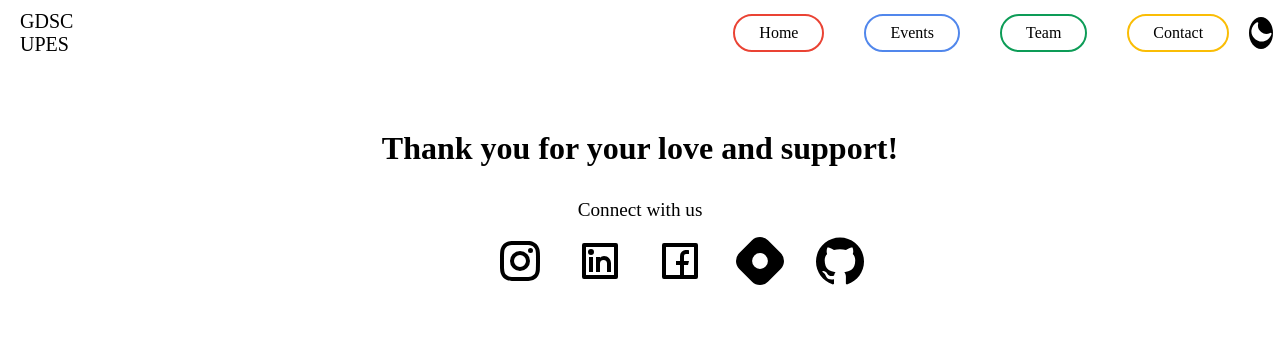
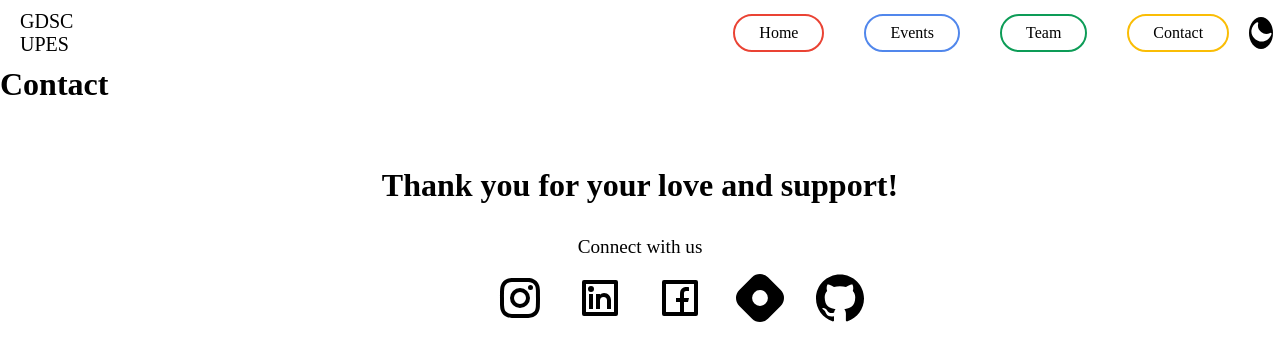
Before and after one commit to GDSC-UPES/GDSC-UPES-Website, a React (Create React App) app in the folder client/: page /contact in a window 1280 px wide. Shown: the top 360 px of the page. Built offline with nearby package versions, Linux system fonts and the light colour scheme; some icons are missing.

Commit message:
FIXED ALL THE ROUTES, NOW ALL THE ROUTES ARE WORKING

```diff
--- a/client/src/App.jsx
+++ b/client/src/App.jsx
@@ -1,26 +1,24 @@
 import React from "react";
-import { BrowserRouter as Router, Route, Routes } from "react-router-dom";
-import Navbar from "./components/Navbar/Navbar";
-import Footer from "./components/Footer/Footer";
+import { BrowserRouter , Route, Routes } from "react-router-dom";
 
-// Import your pages or components for each route
-import Home from "./pages/Home";
-import Events from "./pages/Events";
-import Team from "./pages/Team";
-import Contact from "./pages/Contact";
+import Home from "./pages/Home"
+import Events from "./pages/Events"
+import Team from "./pages/Team"
+import Contact from "./pages/Contact"
+import Layout from "./Layout/Layout";
 
 function App() {
   return (
-    <Router>
-      <Navbar />
+    <BrowserRouter>
       <Routes>
-        <Route path="/" exact component={Home} />
-        <Route path="/events" component={Events} />
-        <Route path="/team" component={Team} />
-        <Route path="/contact" component={Contact} />
+          <Route path="/" element={<Layout/>}>
+              <Route index element={<Home/>}/>
+              <Route path="/events" element={<Events/>} />
+              <Route path="/team" element={<Team/>} />
+              <Route path="/contact" element={<Contact/>} />
+          </Route>
       </Routes>
-      <Footer />
-    </Router>
+    </BrowserRouter>
   );
 }
 
--- /dev/null
+++ b/client/src/Layout/Layout.jsx
@@ -0,0 +1,11 @@
+import Navbar from "../components/Navbar/Navbar";
+import Footer from "../components/Footer/Footer";
+import {Outlet} from "react-router-dom";
+
+export default function Layout() {
+    return <div>
+        <Navbar/>
+        <Outlet/>
+        <Footer/>
+    </div>
+}
--- a/client/src/pages/Contact.jsx
+++ b/client/src/pages/Contact.jsx
@@ -1,9 +1,5 @@
-import React from 'react'
-
-const Contact = () => {
-  return (
-    <div>Contact</div>
-  )
+export default function Contact() {
+  return <div>
+    <h1>Contact</h1>
+  </div>
 }
-
-export default Contact
--- a/client/src/pages/Events.jsx
+++ b/client/src/pages/Events.jsx
@@ -1,9 +1,5 @@
-import React from 'react'
-
-const Events = () => {
-  return (
-    <div>Events</div>
-  )
+export default function Events() {
+  return <div>
+    <h1>Events</h1>
+  </div>
 }
-
-export default Events
--- a/client/src/pages/Home.jsx
+++ b/client/src/pages/Home.jsx
@@ -1,9 +1,5 @@
-import React from 'react'
-
-const Home = () => {
-  return (
-    <div>Home</div>
-  )
+export default function Home() {
+  return <div>
+    <h1>Home</h1>
+  </div>
 }
-
-export default Home
--- a/client/src/pages/Team.jsx
+++ b/client/src/pages/Team.jsx
@@ -1,9 +1,5 @@
-import React from 'react'
-
-const Team = () => {
-  return (
-    <div>Team</div>
-  )
+export default function Team() {
+  return <div>
+    <h1>Team</h1>
+  </div>
 }
-
-export default Team
```
